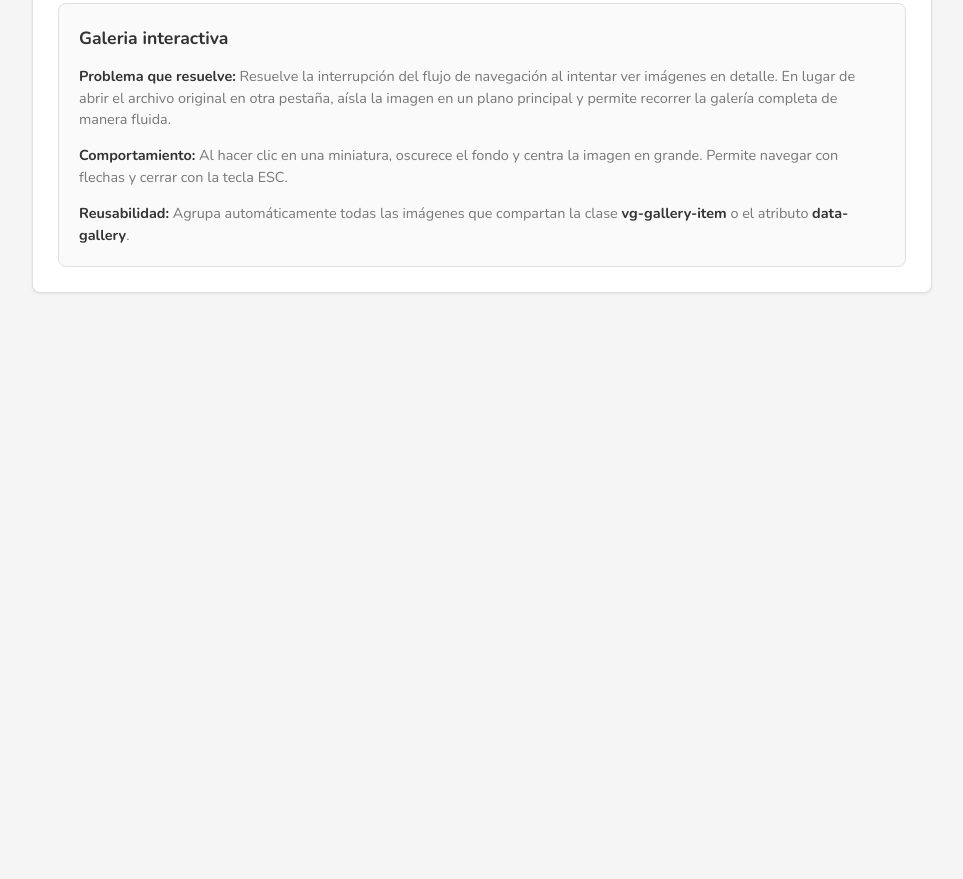
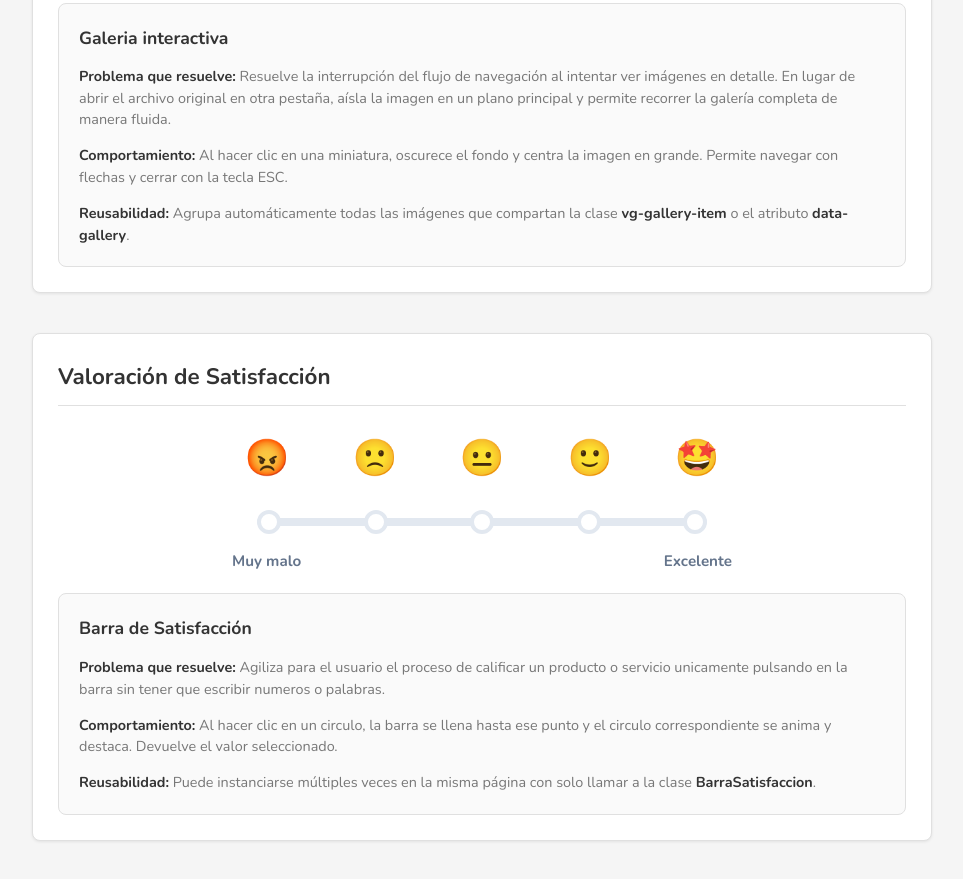
Before and after one commit to AlejandroVicto/Actividad3, a plain HTML site: page index.html in a window 1280 px wide. Shown: the part 605-1484 px from the top of the page, without its empty margins (158-1121 px from the left). Before the commit the page ends 968 px from the top, so only its background shows below. Drawn offline with nearby package versions, Linux system fonts and the light colour scheme.

Commit message:
dos componentes

```diff
--- a/css/componente.css
+++ b/css/componente.css
@@ -121,3 +121,104 @@
 .vg-lightbox-next:hover {
   transform: translateY(-50%) scale(1.1);
 }
+
+/*  BARRA DE SATISFACCION COMPONENT */
+
+.vg-satisfaction-bar {
+  width: 100%;
+  max-width: 500px;
+  margin: 0 auto;
+  font-family: inherit;
+  --sb-active: #4a9d5b;
+  --sb-shadow: rgba(74, 157, 91, 0.2);
+  --sb-bg-track: #e2e8f0;
+  --sb-node-size: 24px;
+}
+
+.vg-sb-emojis {
+  display: flex;
+  justify-content: space-between;
+  margin-bottom: 20px;
+  padding: 0 10px;
+}
+
+.vg-sb-emoji {
+  font-size: 2.5rem;
+  transition: all 0.3s cubic-bezier(0.175, 0.885, 0.32, 1.275);
+  transform: scale(0.9);
+  user-select: none;
+}
+
+.vg-sb-emoji.active {
+  transform: scale(1.2) translateY(-5px);
+}
+
+.vg-sb-track-container {
+  position: relative;
+  height: var(--sb-node-size);
+  margin: 0 25px;
+}
+
+.vg-sb-track,
+.vg-sb-progress {
+  position: absolute;
+  top: 50%;
+  transform: translateY(-50%);
+  height: 8px;
+  border-radius: 4px;
+  width: 100%;
+}
+
+.vg-sb-track {
+  background-color: var(--sb-bg-track);
+  z-index: 1;
+}
+
+.vg-sb-progress {
+  background-color: #cbd5e1;
+  z-index: 2;
+  width: 0%;
+  transition: width 0.4s ease, background-color 0.4s ease;
+}
+
+.vg-sb-nodes {
+  position: absolute;
+  top: 0;
+  left: 0;
+  width: 100%;
+  height: 100%;
+  display: flex;
+  justify-content: space-between;
+  align-items: center;
+  z-index: 3;
+}
+
+.vg-sb-node {
+  width: var(--sb-node-size);
+  height: var(--sb-node-size);
+  border-radius: 50%;
+  background-color: white;
+  border: 4px solid var(--sb-bg-track);
+  cursor: pointer;
+  transition: all 0.3s ease;
+  padding: 0;
+}
+
+
+.vg-satisfaction-bar[data-current-val] .vg-sb-progress {
+  background-color: var(--sb-active);
+}
+
+.vg-satisfaction-bar[data-current-val] .vg-sb-node.filled {
+  border-color: var(--sb-active);
+}
+
+
+.vg-sb-labels {
+  display: flex;
+  justify-content: space-between;
+  margin-top: 15px;
+  font-size: 0.95rem;
+  color: #64748b;
+  font-weight: 700;
+}
--- a/index.html
+++ b/index.html
@@ -34,11 +34,13 @@
                 <img src="img/gato.jpg" class="vg-gallery-item" data-highres="img/gato.jpg" alt="Gato">
                 <img src="img/mapache.png" class="vg-gallery-item" data-highres="img/mapache.png" alt="Mapache">
                 <img src="img/otro gato.jpg" class="vg-gallery-item" data-highres="img/otro gato.jpg" alt="Otro gato">
-                <img src="img/otro otro gato.png" class="vg-gallery-item" data-highres="img/otro otro gato.png" alt="Otro otro gato">
+                <img src="img/otro otro gato.png" class="vg-gallery-item" data-highres="img/otro otro gato.png"
+                    alt="Otro otro gato">
                 <img src="img/rana.png" class="vg-gallery-item" data-highres="img/rana.png" alt="Rana">
                 <img src="img/ranita.png" class="vg-gallery-item" data-highres="img/ranita.png" alt="Ranita">
                 <img src="img/ranitita.png" class="vg-gallery-item" data-highres="img/ranitita.png" alt="Ranitita">
-                <img src="img/Mario_Mario_Party_Superstars.png" class="vg-gallery-item" data-highres="img/Mario_Mario_Party_Superstars.png" alt="Mario">
+                <img src="img/Mario_Mario_Party_Superstars.png" class="vg-gallery-item"
+                    data-highres="img/Mario_Mario_Party_Superstars.png" alt="Mario">
                 <img src="img/ankilo.png" class="vg-gallery-item" data-highres="img/ankilo.png" alt="Ankilosaurio">
                 <img src="img/dino 2.avif" class="vg-gallery-item" data-highres="img/dino 2.avif" alt="Dino 2">
                 <img src="img/dino.jpg" class="vg-gallery-item" data-highres="img/dino.jpg" alt="Dino">
@@ -58,9 +60,50 @@
             </div>
         </section>
 
+        <!-- Barra de Satisfacción -->
+        <section id="satisfaction-demo" style="margin-top: 40px;">
+            <h2>Valoración de Satisfacción</h2>
+
+            <div class="vg-satisfaction-bar" id="mi-barra">
+                <div class="vg-sb-emojis">
+                    <div class="vg-sb-emoji" data-value="1">😡</div>
+                    <div class="vg-sb-emoji" data-value="2">🙁</div>
+                    <div class="vg-sb-emoji" data-value="3">😐</div>
+                    <div class="vg-sb-emoji" data-value="4">🙂</div>
+                    <div class="vg-sb-emoji" data-value="5">🤩</div>
+                </div>
+
+                <div class="vg-sb-track-container">
+                    <div class="vg-sb-track"></div>
+                    <div class="vg-sb-progress"></div>
+                    <div class="vg-sb-nodes">
+                        <button class="vg-sb-node" data-value="1" aria-label="Muy malo"></button>
+                        <button class="vg-sb-node" data-value="2" aria-label="Malo"></button>
+                        <button class="vg-sb-node" data-value="3" aria-label="Regular"></button>
+                        <button class="vg-sb-node" data-value="4" aria-label="Bueno"></button>
+                        <button class="vg-sb-node" data-value="5" aria-label="Excelente"></button>
+                    </div>
+                </div>
+
+                <div class="vg-sb-labels">
+                    <span>Muy malo</span>
+                    <span>Excelente</span>
+                </div>
+            </div>
+
+            <div class="component-info">
+                <h3>Barra de Satisfacción</h3>
+                <p><strong>Problema que resuelve:</strong> Agiliza para el usuario el proceso de calificar un producto o
+                    servicio unicamente pulsando en la barra sin tener que escribir numeros o palabras.</p>
+                <p><strong>Comportamiento:</strong> Al hacer clic en un circulo, la barra se llena hasta ese punto y el
+                    circulo correspondiente se anima y destaca. Devuelve el valor seleccionado.</p>
+                <p><strong>Reusabilidad:</strong> Puede instanciarse múltiples veces en la misma página con solo llamar
+                    a la clase <strong>BarraSatisfaccion</strong>.</p>
+            </div>
+        </section>
     </div>
 
-    <!-- Component JS -->
+    <!-- Componente JS -->
     <script src="js/componente.js"></script>
 
     <!-- Demo Scripts -->
@@ -69,6 +112,10 @@
             const gallery = new GaleriaExpandible({
                 selector: '.vg-gallery-item'
             });
+
+            const barra = new BarraSatisfaccion({
+                selector: '#mi-barra'
+            });
         });
     </script>
 </body>
--- a/js/componente.js
+++ b/js/componente.js
@@ -122,5 +122,39 @@ class GaleriaExpandible {
     }
 }
 
-// Hacer la clase disponible globalmente
+// BARRA DE SATISFACCION
+
+class BarraSatisfaccion {
+    constructor(opciones = {}) {
+        this.container = document.querySelector(opciones.selector || '.vg-satisfaction-bar');
+        if (!this.container) return;
+
+        this.emojis = this.container.querySelectorAll('.vg-sb-emoji');
+        this.nodos = this.container.querySelectorAll('.vg-sb-node');
+        this.progreso = this.container.querySelector('.vg-sb-progress');
+
+        this.nodos.forEach(nodo => {
+            nodo.addEventListener('click', () => {
+                this.actualizar(nodo.getAttribute('data-value'));
+            });
+        });
+    }
+
+    actualizar(valor) {
+        const valNum = parseInt(valor);
+        this.container.setAttribute('data-current-val', valNum);
+
+        this.progreso.style.width = ((valNum - 1) / (this.nodos.length - 1)) * 100 + '%';
+
+        this.emojis.forEach(e => e.classList.toggle('active', e.getAttribute('data-value') == valNum));
+
+        this.nodos.forEach(n => {
+            const nodoVal = parseInt(n.getAttribute('data-value'));
+            n.classList.toggle('active', nodoVal === valNum);
+            n.classList.toggle('filled', nodoVal <= valNum);
+        });
+    }
+}
+
 window.GaleriaExpandible = GaleriaExpandible;
+window.BarraSatisfaccion = BarraSatisfaccion;
```
Also changed, not shown: 1 other file.
